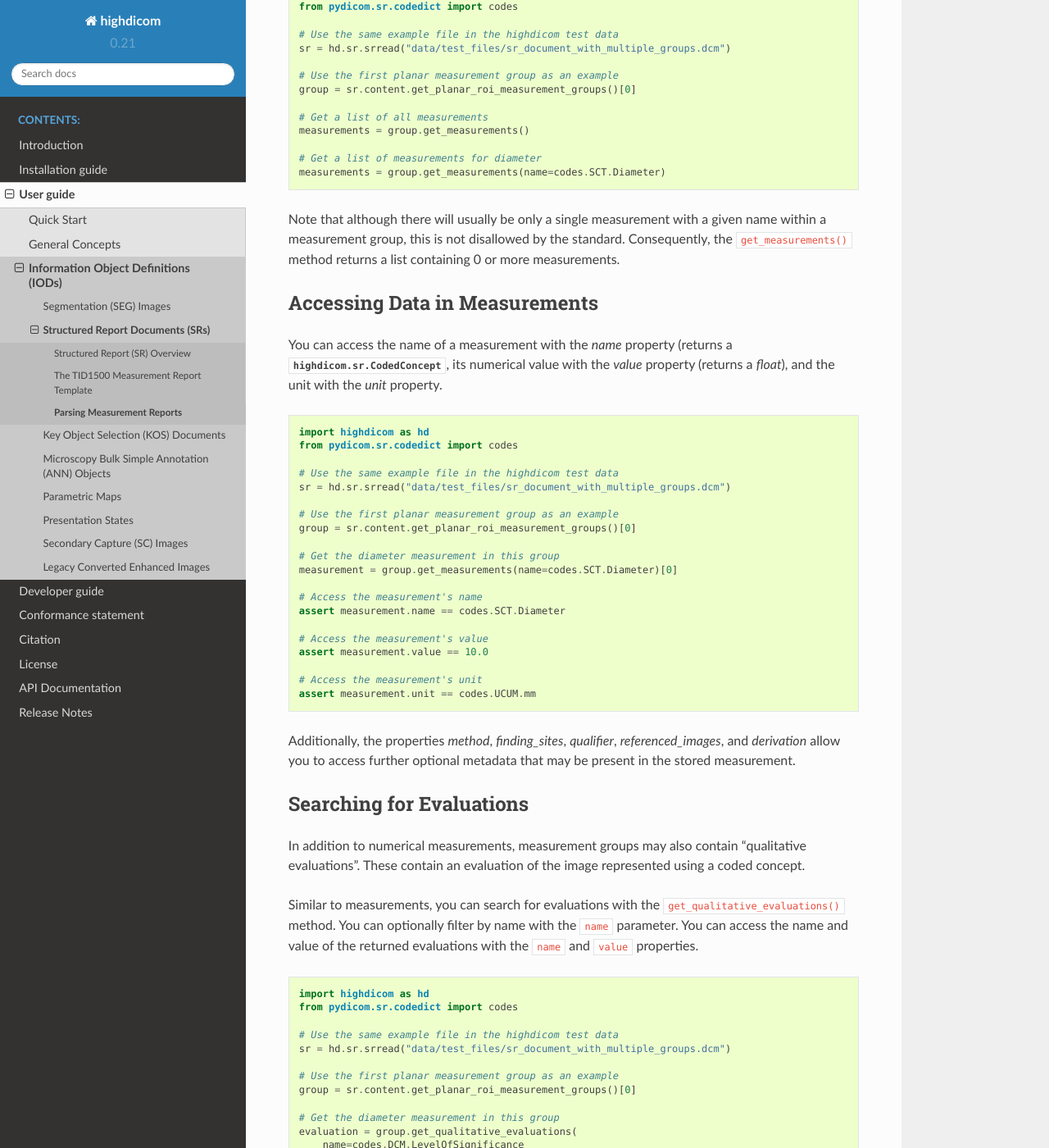
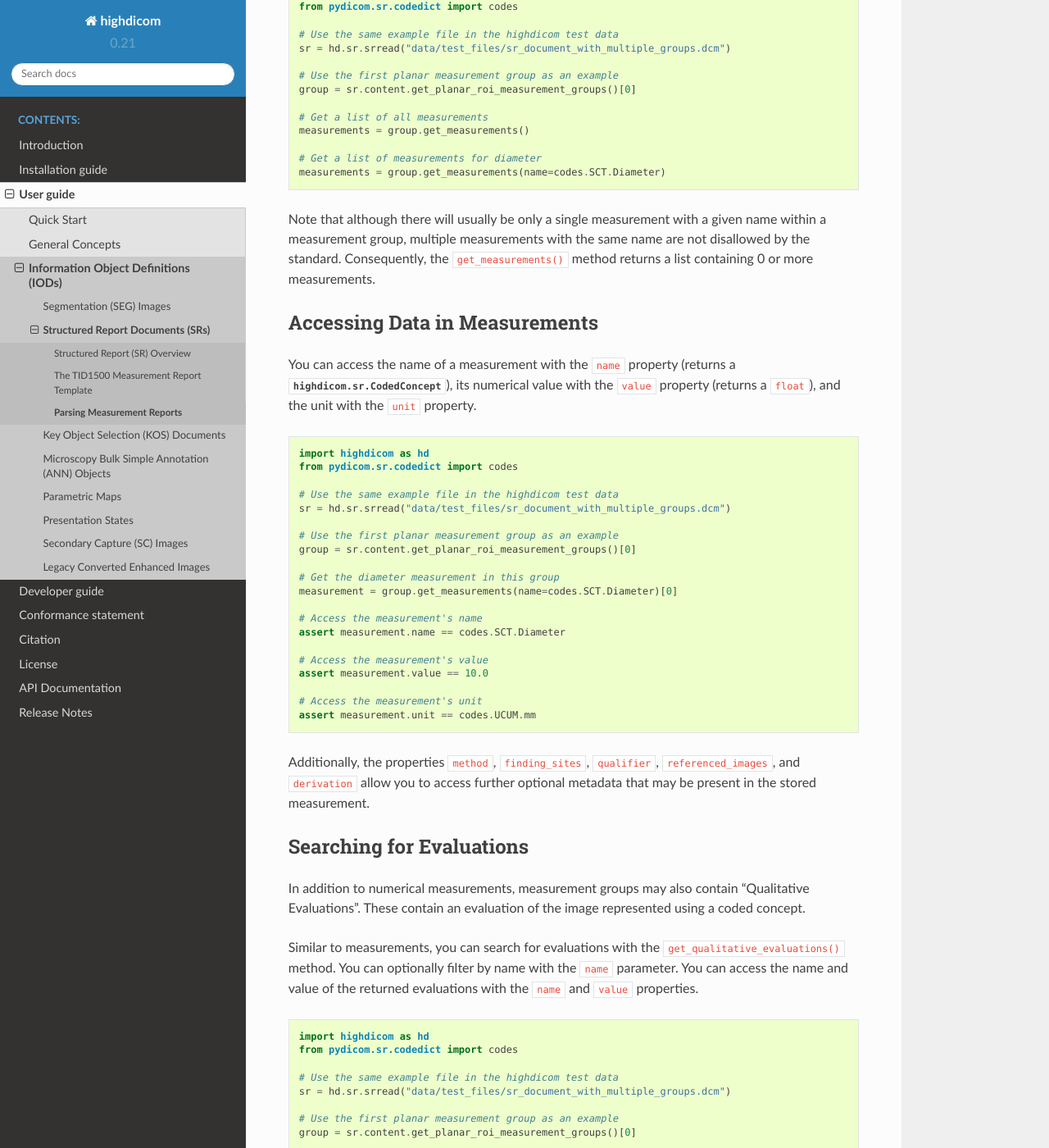
Before and after one commit to ImagingDataCommons/highdicom, a Sphinx documentation site: the page built from docs/tid1500parsing.rst, in a window 1280 px wide and 1400 px high, scrolled down 4769 px. Shown: the whole window at 82% size. Built offline with Sphinx 7.4.7 and the Read the Docs theme 2.0.0, drawn with Linux system fonts in a browser that asks for light colours; some of the changed text lies outside the part shown.

```diff
--- a/docs/ann.rst
+++ b/docs/ann.rst
@@ -91,14 +91,14 @@ Here is a simple example of constructing an annotation group:
     )
 
 Note that including two nuclei would be very unusual in practice: annotations
-often number in the thousands or even millions within large whole slide image.
+often number in the thousands or even millions within a large whole slide image.
 
 Including Measurements
 ----------------------
 
 In addition to the coordinates of the annotations themselves, it is also
-possible to attach one or more *measurements* corresponding to those
-annotations. The measurements are passed as a
+possible to attach one or more continuous-valued numeric *measurements*
+corresponding to those annotations. The measurements are passed as a
 :class:`highdicom.ann.Measurements` object, which contains the *name* of the
 measurement (as a coded value), the *unit* of the measurement (also as a coded
 value) and an array of the measurements themselves (as a ``numpy.ndarray``).
--- a/docs/tid1500parsing.rst
+++ b/docs/tid1500parsing.rst
@@ -272,16 +272,16 @@ allows you to find measurements with a particular name.
 
 
 Note that although there will usually be only a single measurement with a given
-name within a measurement group, this is not disallowed by the standard.
-Consequently, the ``get_measurements()`` method returns a list containing 0
-or more measurements.
+name within a measurement group, multiple measurements with the same name are
+not disallowed by the standard. Consequently, the ``get_measurements()`` method
+returns a list containing 0 or more measurements.
 
 Accessing Data in Measurements
 ------------------------------
 
-You can access the name of a measurement with the `name` property (returns a
-:class:`highdicom.sr.CodedConcept`, its numerical value with the `value`
-property (returns a `float`), and the unit with the `unit` property.
+You can access the name of a measurement with the ``name`` property (returns a
+:class:`highdicom.sr.CodedConcept`), its numerical value with the ``value``
+property (returns a ``float``), and the unit with the ``unit`` property.
 
 .. code-block:: python
 
@@ -306,15 +306,15 @@ property (returns a `float`), and the unit with the `unit` property.
     # Access the measurement's unit
     assert measurement.unit == codes.UCUM.mm
 
-Additionally, the properties `method`, `finding_sites`, `qualifier`,
-`referenced_images`, and `derivation` allow you to access further optional
+Additionally, the properties ``method``, ``finding_sites``, ``qualifier``,
+``referenced_images``, and ``derivation`` allow you to access further optional
 metadata that may be present in the stored measurement.
 
 Searching for Evaluations
 -------------------------
 
 In addition to numerical measurements, measurement groups may also contain
-"qualitative evaluations". These contain an evaluation of the image represented
+"Qualitative Evaluations". These contain an evaluation of the image represented
 using a coded concept.
 
 Similar to measurements, you can search for evaluations with the
@@ -333,13 +333,13 @@ evaluations with the ``name`` and ``value`` properties.
     # Use the first planar measurement group as an example
     group = sr.content.get_planar_roi_measurement_groups()[0]
 
-    # Get the diameter measurement in this group
+    # Get the level of significance evaluation in this group
     evaluation = group.get_qualitative_evaluations(
         name=codes.DCM.LevelOfSignificance
     )[0]
 
-    # Access the measurement's name
+    # Access the evaluation's name
     assert evaluation.name == codes.DCM.LevelOfSignificance
 
-    # Access the measurement's value
+    # Access the evaluation's value
     assert evaluation.value == codes.SCT.NotSignificant
```
Also changed, not shown: other parts of docs/tid1500parsing.rst (+4 -4 lines), docs/generalsr.rst (+13 -6 lines), docs/tid1500.rst (+16 -17 lines), docs/images/tid1500_overview.svg.
